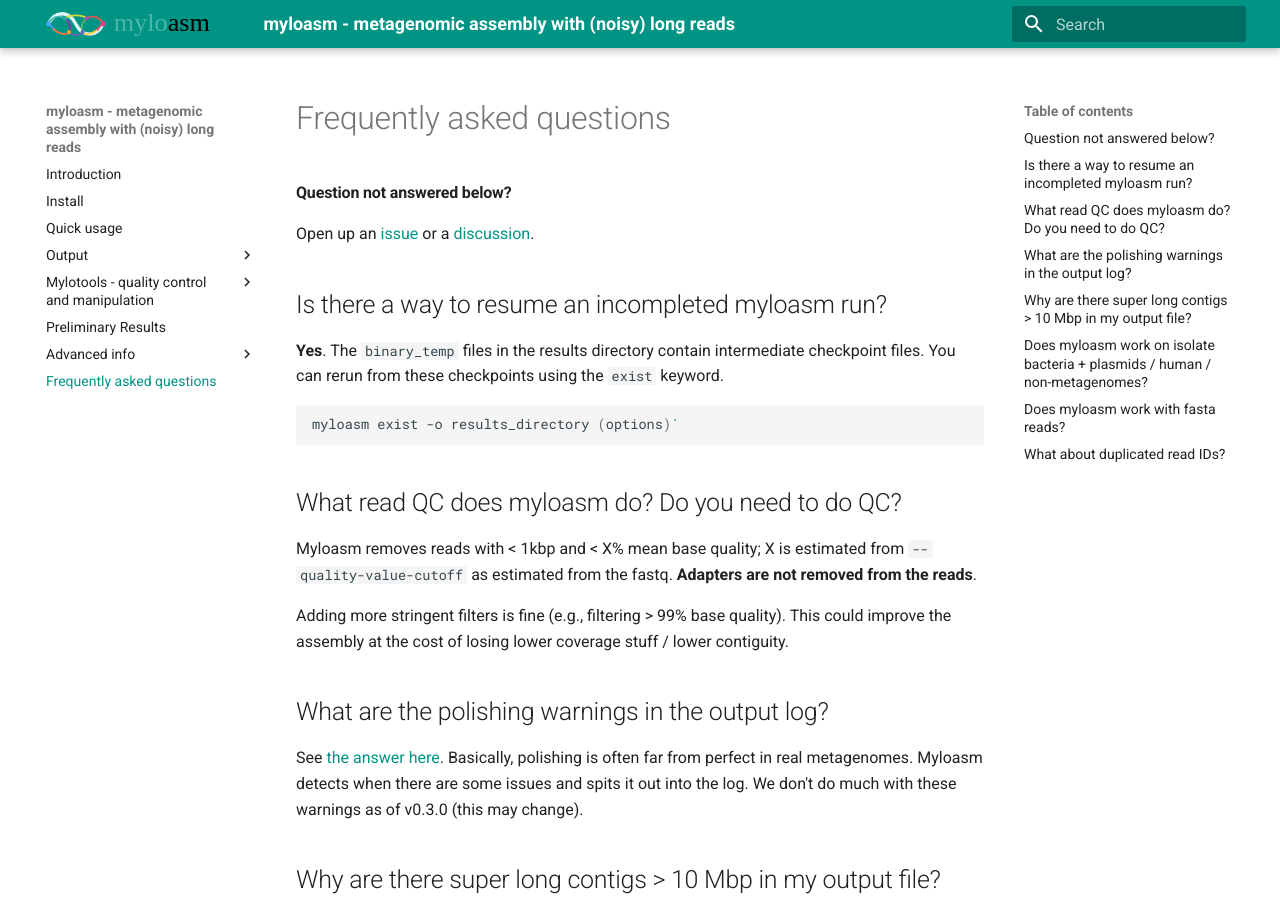
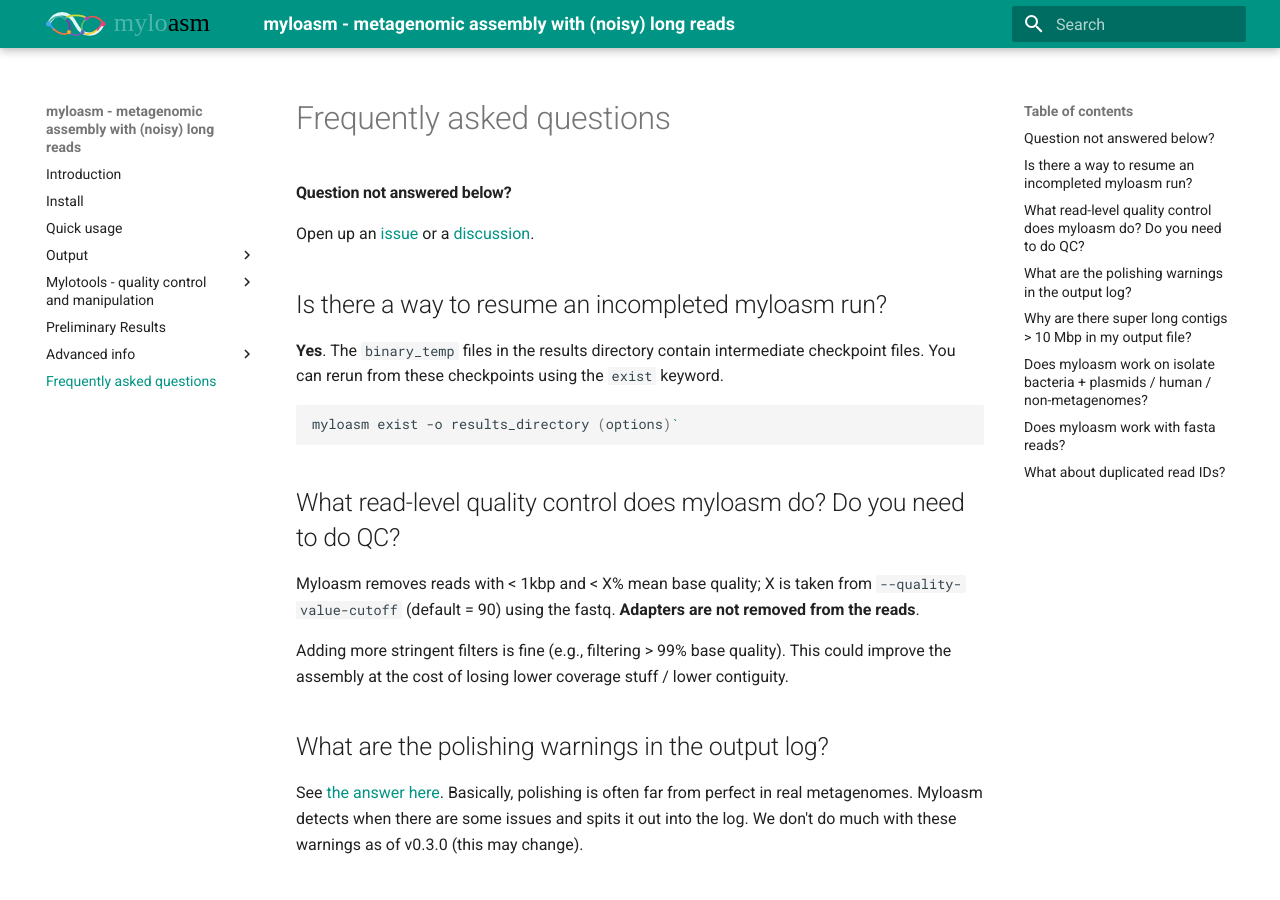
Before and after one commit to myloasm-docs/myloasm-docs.github.io, an MkDocs documentation site: the page built from docs/FAQ.md, in a window 1280 px wide and 900 px high. Built offline with MkDocs 1.6.1 and Material for MkDocs 9.7.7, drawn with Linux system fonts in a browser that asks for light colours.

Commit message:
cleaned up v0.3.0

````diff
--- a/docs/FAQ.md
+++ b/docs/FAQ.md
@@ -10,9 +10,9 @@ Open up an [issue](https://github.com/bluenote-1577/myloasm/issues) or a [discus
 myloasm exist -o results_directory (options)`
 ```
 
-## What read QC does myloasm do? Do you need to do QC?
+## What read-level quality control does myloasm do? Do you need to do QC?
 
-Myloasm removes reads with < 1kbp and < X% mean base quality; X is estimated from `--quality-value-cutoff` as estimated from the fastq. **Adapters are not removed from the reads**.
+Myloasm removes reads with < 1kbp and < X% mean base quality; X is taken from `--quality-value-cutoff` (default = 90) using the fastq. **Adapters are not removed from the reads**.
 
 Adding more stringent filters is fine (e.g., filtering > 99% base quality). This could improve the assembly at the cost of losing lower coverage stuff / lower contiguity.
 
````
Also changed, not shown: docs/index.md (+1 -1 lines), docs/results.md (+2 -2 lines).
